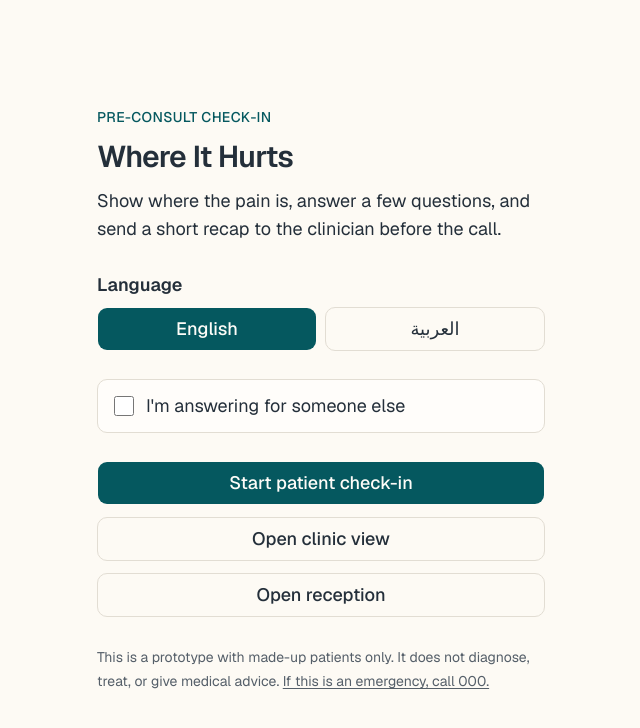
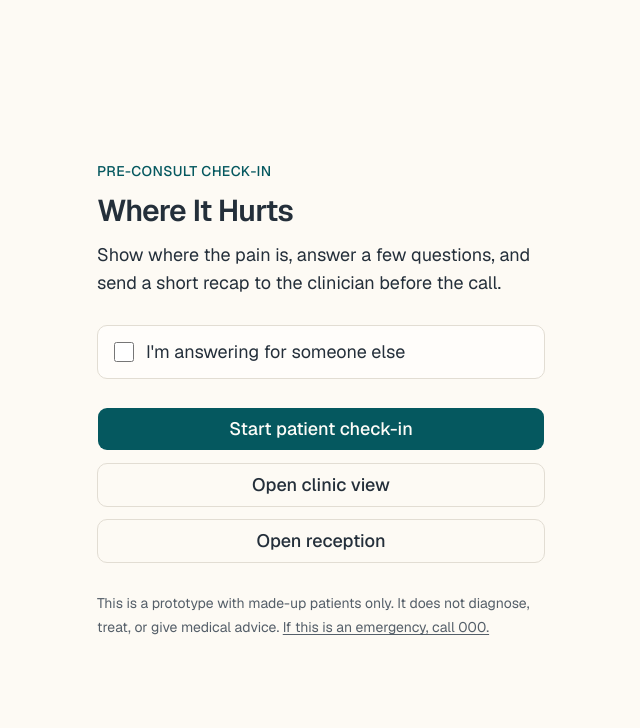
Before and after one commit to Dayhann/where-it-hurts, a Next.js app: page / in a window 1280 px wide. Shown: the top 728 px of the page, without its empty margins (319-959 px from the left). Built offline with nearby package versions, Linux system fonts and the light colour scheme.

Commit message:
Remove the start-screen language picker so the demo stays English-only.
Co-authored-by: Cursor <cursoragent@cursor.com>

```diff
--- a/src/components/checkin/StartCheckin.tsx
+++ b/src/components/checkin/StartCheckin.tsx
@@ -2,30 +2,18 @@
 
 import Link from 'next/link';
 import { useRouter } from 'next/navigation';
-import { useEffect, useState } from 'react';
+import { useState } from 'react';
 import { patientCopy } from '@/components/i18n/patient';
 import { buttonVariants } from '@/components/ui/button';
-import type { Lang } from '@/contracts/types';
 import { getApiClient } from '@/lib/api-client';
 import { cn } from '@/lib/utils';
 
 export function StartCheckin() {
   const router = useRouter();
-  const [lang, setLang] = useState<Lang>('en');
   const [carerMode, setCarerMode] = useState(false);
   const [starting, setStarting] = useState(false);
   const [error, setError] = useState(false);
-  const copy = patientCopy(lang);
-
-  useEffect(() => {
-    const root = document.documentElement;
-    root.lang = lang;
-    root.dir = lang === 'ar' ? 'rtl' : 'ltr';
-    return () => {
-      root.lang = 'en';
-      root.dir = 'ltr';
-    };
-  }, [lang]);
+  const copy = patientCopy('en');
 
   const start = async () => {
     setStarting(true);
@@ -37,7 +25,7 @@ export function StartCheckin() {
           clinician: 'Dr Morgan Demo',
           startsAt: new Date().toISOString(),
         },
-        lang,
+        lang: 'en',
         carerMode,
       });
       router.push(`/checkin/${session.id}`);
@@ -48,10 +36,7 @@ export function StartCheckin() {
   };
 
   return (
-    <main
-      dir={lang === 'ar' ? 'rtl' : 'ltr'}
-      className="flex flex-1 flex-col justify-center gap-7 py-4"
-    >
+    <main className="flex flex-1 flex-col justify-center gap-7 py-4">
       <header className="flex flex-col gap-3">
         <p className="text-sm font-medium tracking-wide text-primary uppercase">
           {copy.home.badge}
@@ -61,34 +46,6 @@ export function StartCheckin() {
         </h1>
         <p>{copy.home.description}</p>
       </header>
-
-      <fieldset className="flex flex-col gap-2">
-        <legend className="mb-2 font-semibold">{copy.home.language}</legend>
-        <div className="grid grid-cols-2 gap-2">
-          {(
-            [
-              ['en', copy.home.english],
-              ['ar', copy.home.arabic],
-            ] as const
-          ).map(([value, label]) => (
-            <button
-              key={value}
-              type="button"
-              onClick={() => setLang(value)}
-              aria-pressed={lang === value}
-              className={cn(
-                buttonVariants({
-                  variant: lang === value ? 'default' : 'outline',
-                  size: 'touch',
-                }),
-                'text-lg',
-              )}
-            >
-              {label}
-            </button>
-          ))}
-        </div>
-      </fieldset>
 
       <label className="flex min-h-11 items-center gap-3 rounded-lg border border-border bg-card px-4 py-3">
         <input
```
